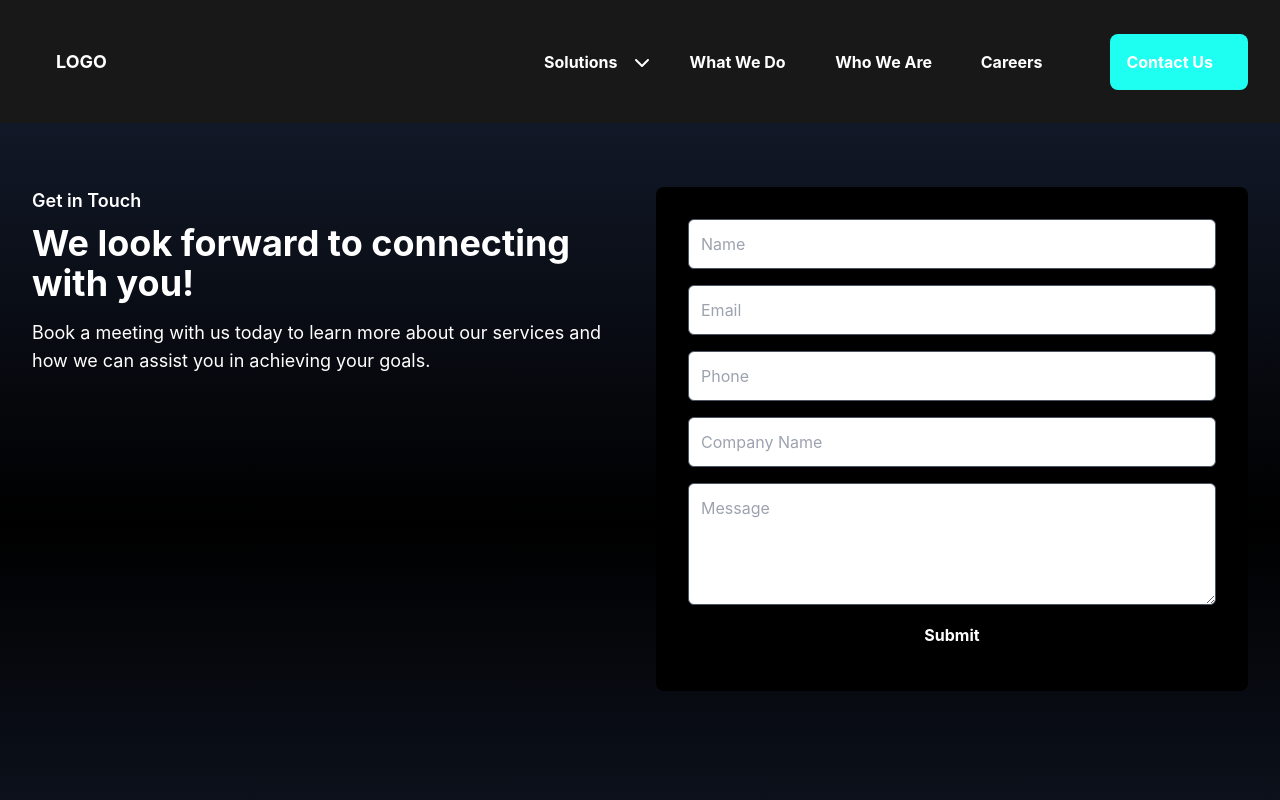
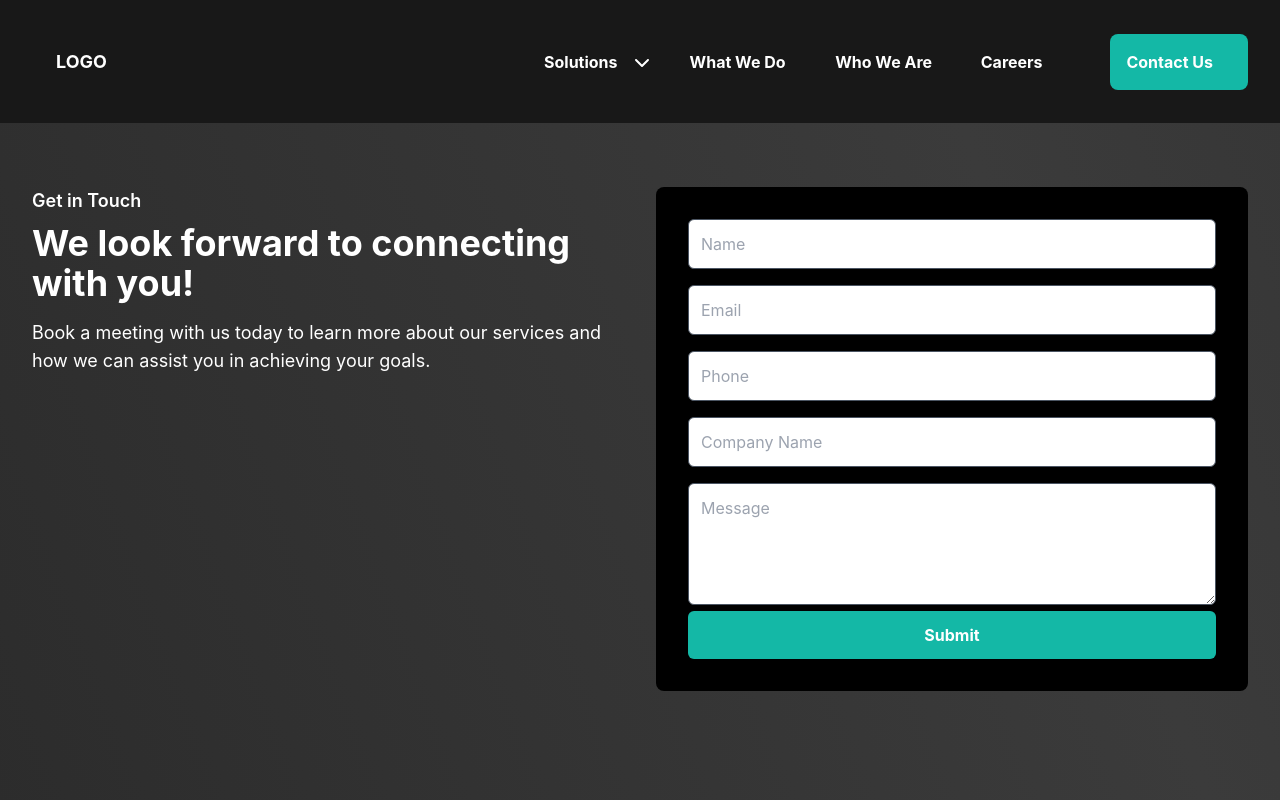
Before and after one commit to guidogattas/genesys-code, a React (Vite) app: page /contact-us in a window 1280 px wide. Shown: the top 800 px of the page. Built offline with nearby package versions, Linux system fonts and the light colour scheme; a web font is replaced by a local one.

Commit message:
[FIX] colors bg / Center solutions

```diff
--- a/src/App.css
+++ b/src/App.css
@@ -4,16 +4,29 @@
 
 @layer base {
   html {
-    font-family: "darker","Inter", system-ui, sans-serif;
+    font-family: "Darker", "Inter", system-ui, sans-serif;
+  }
   body {
     color: theme('colors.mainText');
   }
-  }
 }
 
-ol,
-ul {
+/* Reset de listas */
+ol, ul {
   list-style: none;
   margin: 0;
   padding: 0;
 }
+
+/* Animación de fondo */
+@keyframes gradientMove {
+  0% { background-position: 0% 50%; }
+  50% { background-position: 100% 50%; }
+  100% { background-position: 0% 50%; }
+}
+
+.animated-bg {
+  background: linear-gradient(70deg, #1e1e1e, #3b3b3b, #1e1e1e);
+  background-size: 300% 300% !important;
+  animation: gradientMove 8s ease infinite !important;
+}
--- a/src/App.jsx
+++ b/src/App.jsx
@@ -18,7 +18,7 @@ function App() {
   return (
     <Router>
       <Header />
-      <div className="flex flex-col min-h-screen bg-gradient-to-b from-gray-900 via-black to-gray-900">
+      <div className="flex flex-col min-h-screen bg-gradient-to-b from-gray-900 via-black to-gray-900 animated-bg">
         <Routes>
           <Route path="/" element={<Home />} />
           <Route path="/solutions" element={<Solutions />} />
--- a/src/components/ContactUs/ContactUs.jsx
+++ b/src/components/ContactUs/ContactUs.jsx
@@ -26,7 +26,7 @@ const ContactUs = () => {
         setIsSubmitting(true);
         setError(null);
 
-        // Configura tus IDs de EmailJS
+
         const serviceID = "service_fvrt8zn";
         const templateID = "template_8qstzpv";
         const userID = "CkZCdshDCDm07vF3c";
@@ -124,8 +124,9 @@ const ContactUs = () => {
 
                         <button
                             type="submit"
-                            className={`w-full py-3 font-bold text-white transition duration-300 rounded-md ${isSubmitting ? "bg-gray-400" : "bg-customOrange hover:bg-customWhite hover:text-black"
-                                }`}
+                            className={`w-full py-3 font-bold text-white transition duration-300 rounded-md
+        ${isSubmitting ? "bg-gray-400" : "bg-buttonMain hover:bg-buttonHover hover:text-white"}
+    `}
                             disabled={isSubmitting}
                             aria-busy={isSubmitting}
                             aria-live="polite"
--- a/src/components/common/NavBar/NavBar.jsx
+++ b/src/components/common/NavBar/NavBar.jsx
@@ -23,15 +23,12 @@ const NavBar = () => {
             {/* Menú compartido */}
             <ul
                 className={`flex flex-col md:flex-row gap-4 md:gap-2 text-mainText transition-all duration-300 ease-in-out
-                    ${isOpen ?
-                        'max-h-screen opacity-100'
-                        : 'max-h-0 md:max-h-full md:opacity-100'}
-                        text-[16px]
-                    overflow-hidden md:overflow-visible w-full px-4`
-                }
+        ${isOpen ? 'max-h-screen opacity-100' : 'max-h-0 md:max-h-full md:opacity-100'}
+        text-[16px]
+        overflow-hidden md:overflow-visible w-full px-4`}
             >
                 <NavItem label="Solutions">
-                    <ul className="flex flex-col w-full gap-2 bg-dropDownBG  md:w-[340px] md:shadow-lg md:rounded-lg ">
+                    <ul className="flex flex-col items-center w-full gap-2 bg-dropDownBG md:w-[340px] md:shadow-lg md:rounded-lg justify-normal">
                         <NavItem to="/solutions/supportgo" label="SupportGo - IT Support" />
                         <NavItem to="/solutions/supportflex" label="SupportFlex - Embedded Skills" />
                         <NavItem to="/solutions/supportdesk" label="SupportDesk - Dedicated Helpdesk" />
@@ -43,9 +40,10 @@ const NavBar = () => {
                 <NavItem
                     to="/contact-us"
                     label="Contact Us"
-                    className="px-4 py-2 rounded-lg bg-secondaryText text-customGrey hover:bg-opacity-80"
+                    className="px-4 py-2 text-white rounded-lg bg-buttonMain hover:bg-buttonHover"
                 />
             </ul>
+
         </nav>
     );
 };
--- a/tailwind.config.js
+++ b/tailwind.config.js
@@ -12,6 +12,9 @@ export default {
                 mainText: "#FFFFFF",
                 secondaryText: "#1EFFF2",
                 footerBG: "#101010",
+                buttonMain: "#14b8a6",
+                buttonHover: "#0d9488",
+                buttonText: "#FFFFFF",
             },
             fontFamily: {
                 'darker': ['Darker Grotesque', 'sans-serif'],
```
